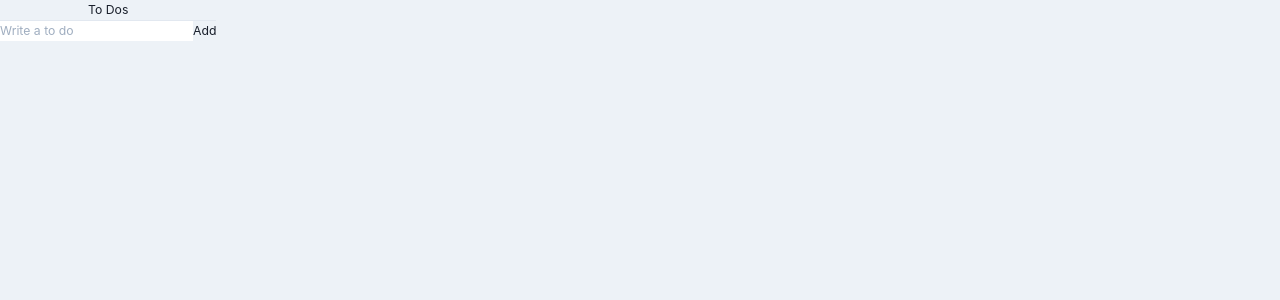
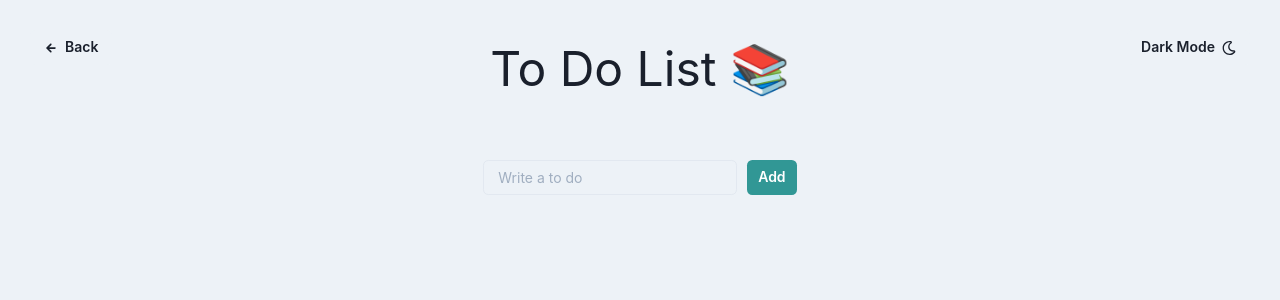
Before and after one commit to haneulee/react-study-v2, a React (Create React App) app: page /react-study-v2/todo in a window 1280 px wide. Shown: the top 300 px of the page. Built offline with nearby package versions, Linux system fonts and the light colour scheme.

Commit message:
fix styles

```diff
--- a/src/components/CreateToDo.tsx
+++ b/src/components/CreateToDo.tsx
@@ -1,6 +1,17 @@
+import { Button } from "@chakra-ui/button";
+import { Input } from "@chakra-ui/input";
 import { useForm } from "react-hook-form";
+import styled from "styled-components";
 import { useSetRecoilState } from "recoil";
 import { toDoState } from "../atoms";
+
+const FormContainer = styled.form`
+  display: flex;
+  flex-direction: row;
+  & button {
+    margin-left: 10px;
+  }
+`;
 
 interface IForm {
   toDo: string;
@@ -17,15 +28,17 @@ const CreateToDo = function () {
     setValue("toDo", "");
   };
   return (
-    <form onSubmit={handleSubmit(handleValid)}>
-      <input
+    <FormContainer onSubmit={handleSubmit(handleValid)}>
+      <Input
         {...register("toDo", {
           required: "Please write a To Do",
         })}
         placeholder="Write a to do"
       />
-      <button>Add</button>
-    </form>
+      <Button type="submit" colorScheme="teal">
+        Add
+      </Button>
+    </FormContainer>
   );
 };
 
--- a/src/routes/ToDoList.tsx
+++ b/src/routes/ToDoList.tsx
@@ -2,20 +2,62 @@ import { useRecoilValue } from "recoil";
 import CreateToDo from "components/CreateToDo";
 import ToDo from "components/ToDo";
 import { toDoState } from "atoms";
+import styled from "styled-components";
+import { Helmet } from "react-helmet";
+import BackButton from "components/BackButton";
+import ToggleButton from "components/ToggleButton";
+
+const Container = styled.div`
+  display: flex;
+  flex-direction: column;
+  justify-content: flex-start;
+  width: 100%;
+  margin: 30px;
+`;
+
+const Header = styled.header`
+  width: 100%;
+  height: 100px;
+  position: relative;
+`;
+
+const Wrapper = styled.div`
+  max-width: 1000px;
+  margin: 30px auto;
+`;
+
+const Title = styled.h1`
+  font-size: 48px;
+`;
+
+const ToDoContainer = styled.ul`
+  margin: 20px;
+  & li {
+    margin: 10px;
+  }
+`;
 
 const ToDoList = function () {
   const toDos = useRecoilValue(toDoState);
   return (
-    <div>
-      <h1>To Dos</h1>
-      <hr />
-      <CreateToDo />
-      <ul>
-        {toDos.map((toDo) => (
-          <ToDo key={toDo.id} {...toDo} />
-        ))}
-      </ul>
-    </div>
+    <Container>
+      <Helmet>
+        <title>To Do List 📚</title>
+      </Helmet>
+      <Header>
+        <BackButton />
+        <Title>To Do List 📚</Title>
+        <ToggleButton />
+      </Header>
+      <Wrapper>
+        <CreateToDo />
+        <ToDoContainer>
+          {toDos.map((toDo) => (
+            <ToDo key={toDo.id} {...toDo} />
+          ))}
+        </ToDoContainer>
+      </Wrapper>
+    </Container>
   );
 };
 
```
